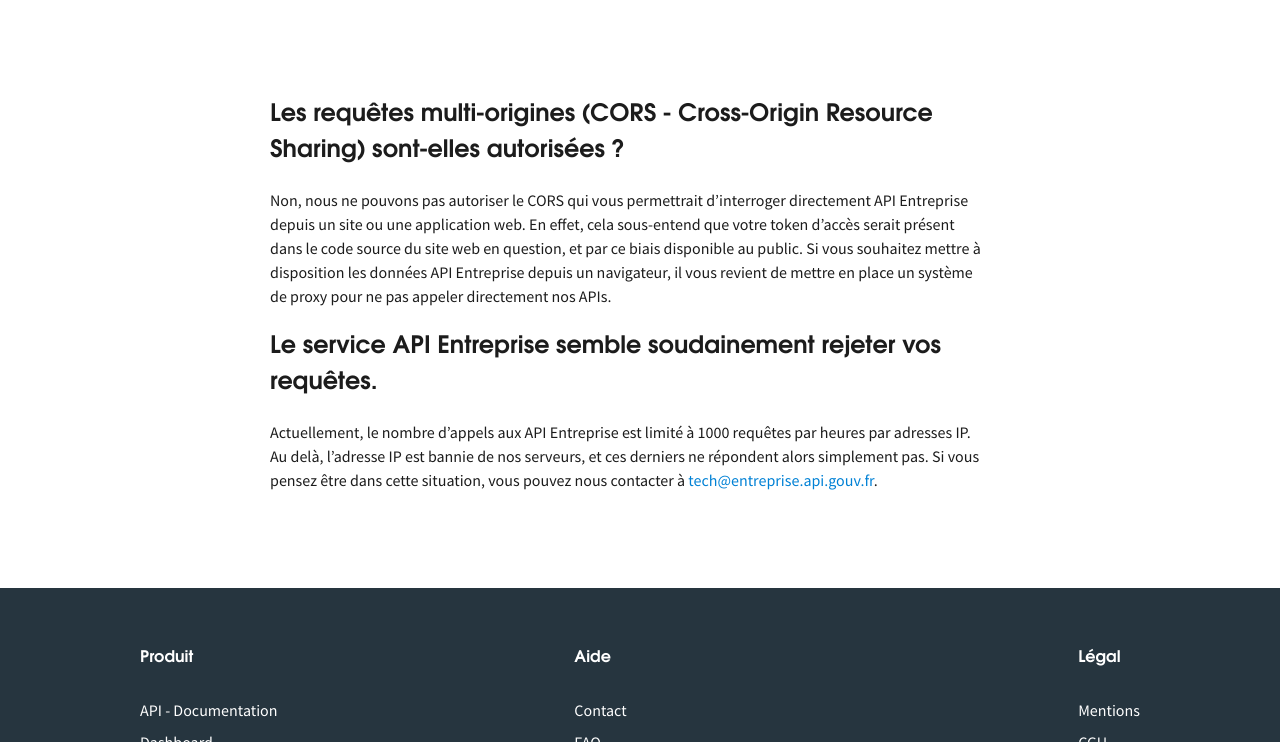
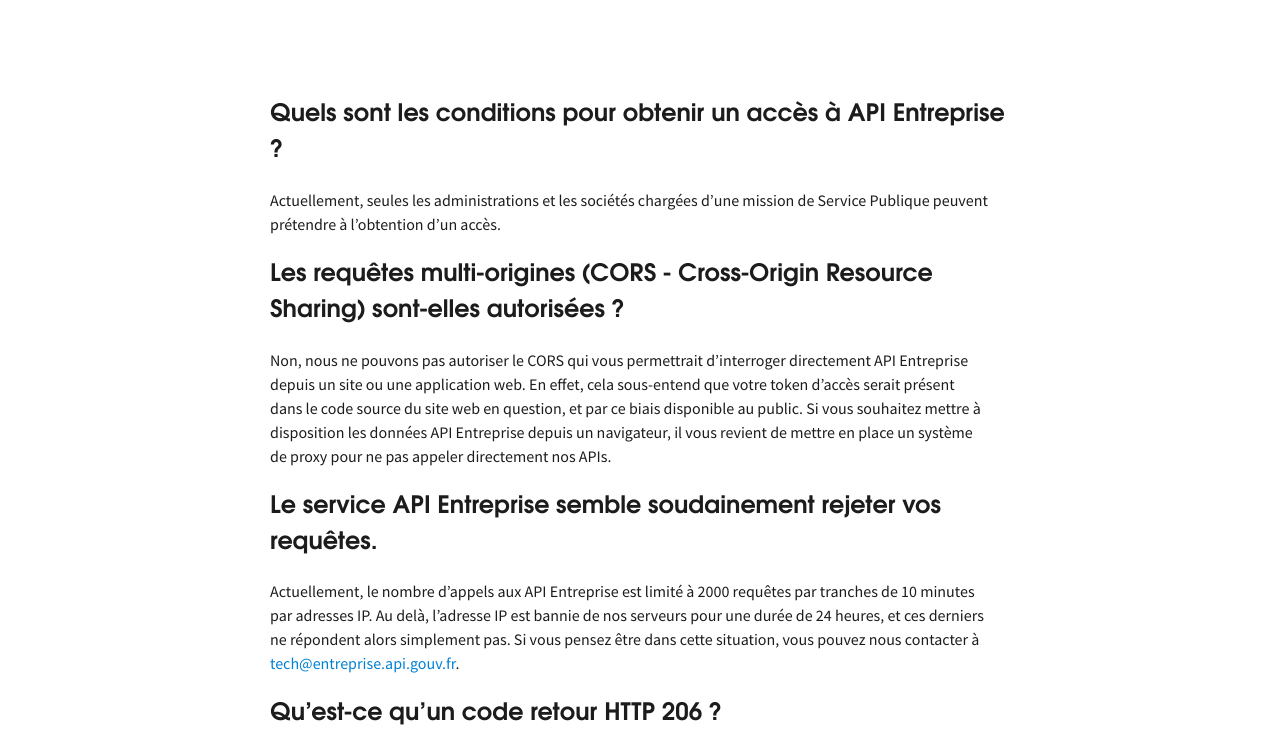
Before and after one commit to etalab/entreprise.api.gouv.fr, a Jekyll site: the page built from pages/faq.md, in a window 1280 px wide and 900 px high, scrolled down 261 px, cut to the strip 158-900 px from the top of the window. Built offline with Jekyll 4.4.1, drawn with Linux system fonts in a browser that asks for light colours; some of the changed text lies outside the part shown.

Commit message:
[FAQ] Add content

```diff
--- a/pages/faq.md
+++ b/pages/faq.md
@@ -4,6 +4,11 @@
 description: Réponses aux questions les plus fréquemment posées
 permalink: /faq/
 ---
+
+## Quels sont les conditions pour obtenir un accès à API Entreprise ?
+
+Actuellement, seules les administrations et les sociétés chargées d'une mission
+de Service Publique peuvent prétendre à l'obtention d'un accès.
 
 ## Les requêtes multi-origines (CORS - Cross-Origin Resource Sharing) sont-elles autorisées ?
 
@@ -16,9 +21,29 @@
 
 ## Le service API Entreprise semble soudainement rejeter vos requêtes.
 
-Actuellement, le nombre d'appels aux API Entreprise est limité à 1000 requêtes
-par heures par adresses IP. Au delà, l'adresse IP est bannie de nos serveurs, et
-ces derniers ne répondent alors simplement pas. Si vous pensez être dans cette
-situation, vous pouvez nous contacter à [{{ site.email }}][email-address].
+Actuellement, le nombre d'appels aux API Entreprise est limité à 2000 requêtes
+par tranches de 10 minutes par adresses IP. Au delà, l'adresse IP est bannie de
+nos serveurs pour une durée de 24 heures, et ces derniers ne répondent alors
+simplement pas. Si vous pensez être dans cette situation, vous pouvez nous
+contacter à [{{ site.email }}][email-address].
+
+## Qu'est-ce qu'un code retour HTTP 206 ?
+
+Nos APIs peuvent renvoyer une réponse avec un code HTTP 206, pour "Réponse
+incomplète". Une réponse est qualifiée d'incomplète quand :
+
+* la réponse consiste en une aggrégation de données issus de plusieurs
+  fournisseurs, et au moins l'un de ces fournisseurs ne répond pas au moment de
+  votre requête. Les données en question ne sont alors pas présentes dans la
+  réponse.
+
+* a lieu une modification dans le format de réponse d'un fournisseur, les
+  données concernées ne sont alors pas présentes dans la réponse fournie par API
+  Entreprise.
+
+Quand une donnée est normalement présente dans la réponse à une requête mais
+que, suite à l'une des situations décrites plus haut elle n'est pas présente
+dans le JSON de réponse, le champs correspondant contient le label "Donnée
+indisponible" et le code retour HTTP vaut 206.
 
 [email-address]: mailto:{{ site.email }}
```
